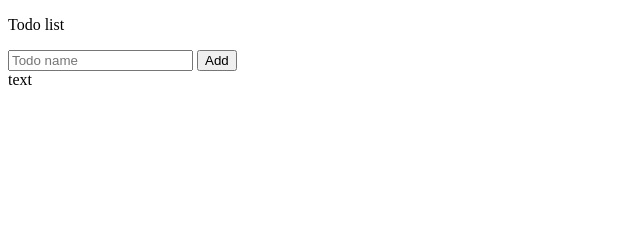
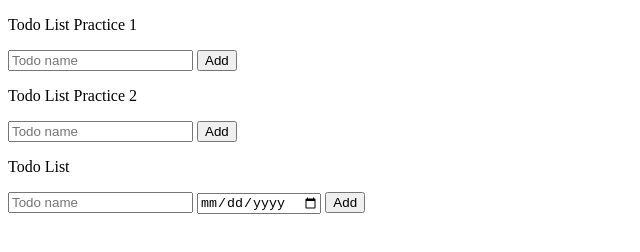
Before and after one commit to attrenate/js-practise, a plain HTML site: page todo-list.html in a window 1280 px wide. Shown: the whole page, without its empty margins (0-640 px from the left). Drawn offline with Linux system fonts and the light colour scheme.

Commit message:
finished version

```diff
--- a/todo-list.html
+++ b/todo-list.html
@@ -1,17 +1,27 @@
 <!DOCTYPE html>
-<html lang="en">
-    <head>
-        <meta charset="UTF-8">
-        <meta name="viewport" content="width=device-width, initial-scale=1.0">
-        <title>Arrays and loops</title>
-    </head>
-    <body>
-      <p>Todo list</p>
-      <input placeholder="Todo name" class="js-name-input">
-      <button onclick="addTodo()">Add</button>
+<html>
+  <head>
+    <title>Arrays</title>
+    <link rel="stylesheet" href="todo-list.css">
+  </head>
+  <body>
+    <p>Todo List Practice 1</p>
+    <input placeholder="Todo name" class="js-todo-name-simple">
+    <button onclick="addTodoSimple()">Add</button>
 
-      <div class="js-todo-list">text</div>
+    <p class="todo-list-title">Todo List Practice 2</p>
+    <input placeholder="Todo name" class="js-todo-name-simple-2">
+    <button onclick="addTodoSimple2()">Add</button>
+    <div class="js-todo-list-simple-2"></div>
 
-        <script src="todo-list.js"></script>
-    </body>
+    <p class="todo-list-title">Todo List</p>
+    <div class="todo-row todo-input-row">
+      <input class="js-todo-name todo-name" placeholder="Todo name">
+      <input class="js-todo-due-date todo-due-date" type="date">
+      <button class="add-todo-button" onclick="addTodo()">Add</button>
+    </div>
+    <div class="todo-list js-todo-list"></div>
+
+    <script src="todo-list.js"></script>
+  </body>
 </html>
```
